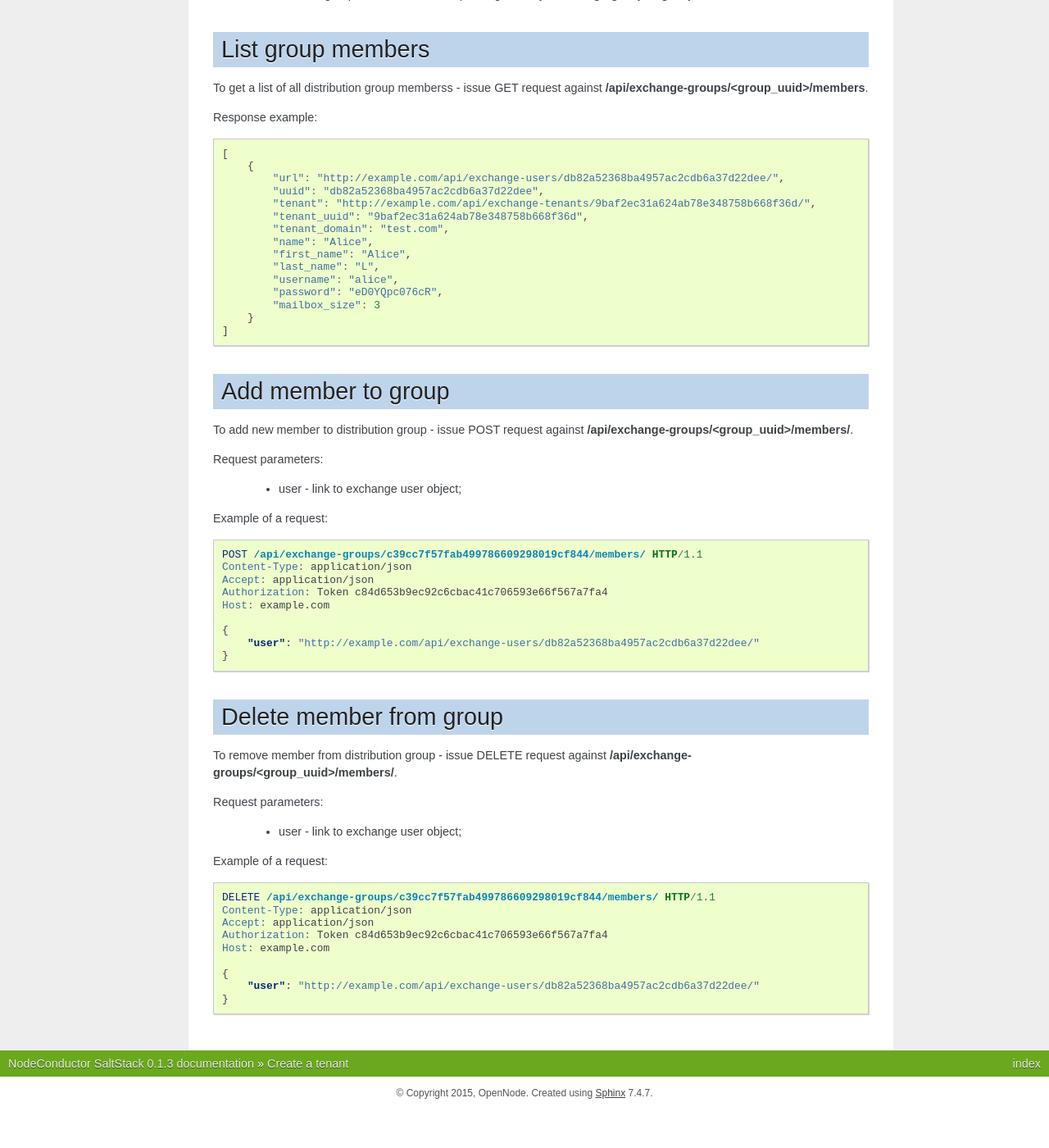
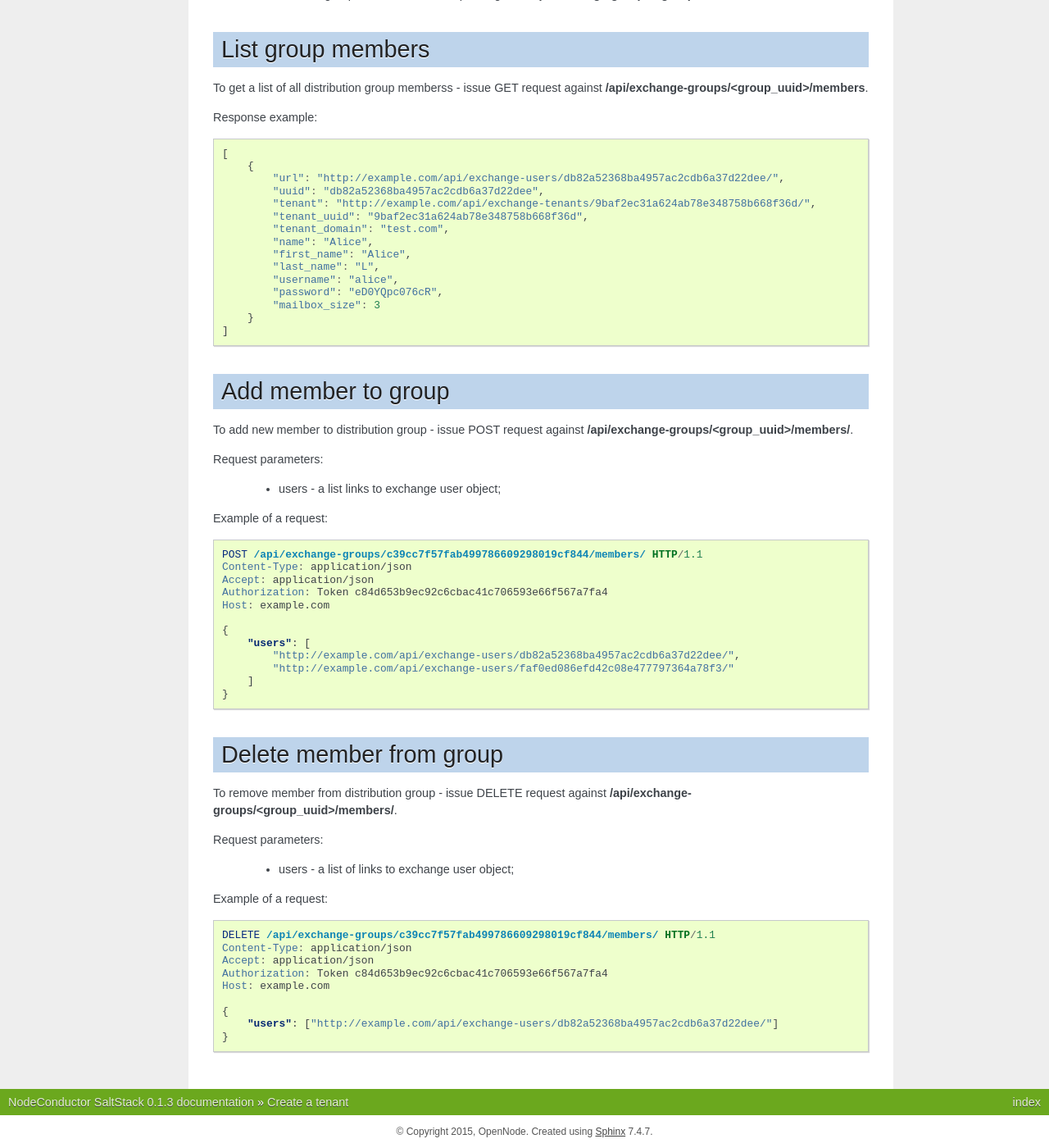
Before and after one commit to opennode/waldur-saltstack, a Sphinx documentation site: the page built from docs/exchange.rst, in a window 1280 px wide and 1400 px high, scrolled down 5992 px. Shown: the whole window at 82% size. Built offline with Sphinx 7.4.7, drawn with Linux system fonts in a browser that asks for light colours; the version number is read from the project's files by our own code; before the commit the page ends 7345 px from its top, so only the background shows below that.

Commit message:
Add several users to Exchange group at once
- ITACLOUD-5921

```diff
--- a/docs/exchange.rst
+++ b/docs/exchange.rst
@@ -386,7 +386,7 @@ To add new member to distribution group - issue POST request against **/api/exch
 
 Request parameters:
 
- - user - link to exchange user object;
+ - users - a list links to exchange user object;
 
 Example of a request:
 
@@ -399,7 +399,10 @@ Example of a request:
     Host: example.com
 
     {
-        "user": "http://example.com/api/exchange-users/db82a52368ba4957ac2cdb6a37d22dee/"
+        "users": [
+            "http://example.com/api/exchange-users/db82a52368ba4957ac2cdb6a37d22dee/",
+            "http://example.com/api/exchange-users/faf0ed086efd42c08e477797364a78f3/"
+        ]
     }
 
 
@@ -410,7 +413,7 @@ To remove member from distribution group - issue DELETE request against **/api/e
 
 Request parameters:
 
- - user - link to exchange user object;
+ - users - a list of links to exchange user object;
 
 Example of a request:
 
@@ -423,5 +426,5 @@ Example of a request:
     Host: example.com
 
     {
-        "user": "http://example.com/api/exchange-users/db82a52368ba4957ac2cdb6a37d22dee/"
+        "users": ["http://example.com/api/exchange-users/db82a52368ba4957ac2cdb6a37d22dee/"]
     }
```
Also changed, not shown: 2 other files.
